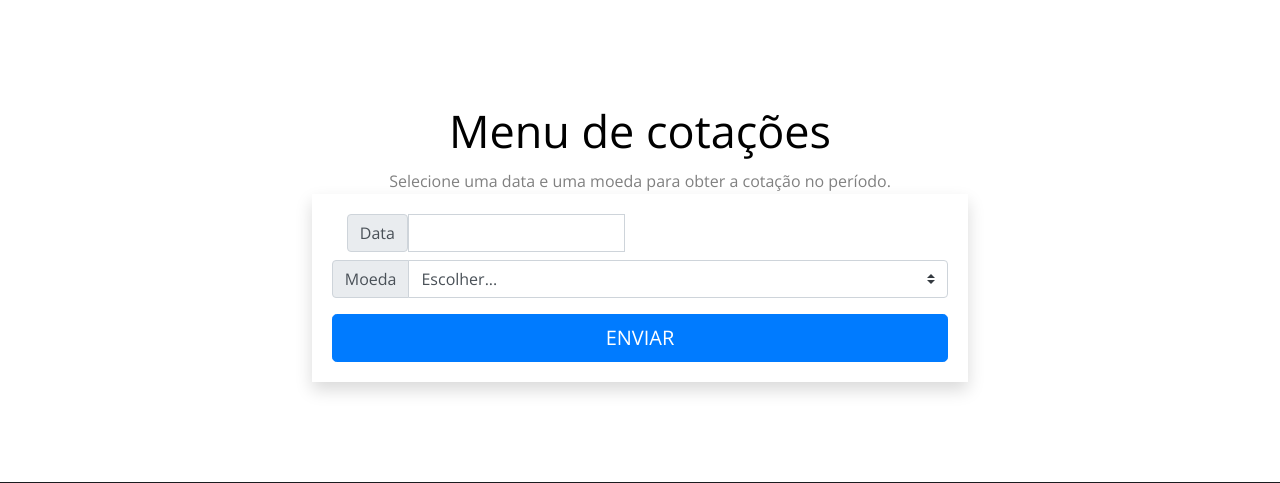
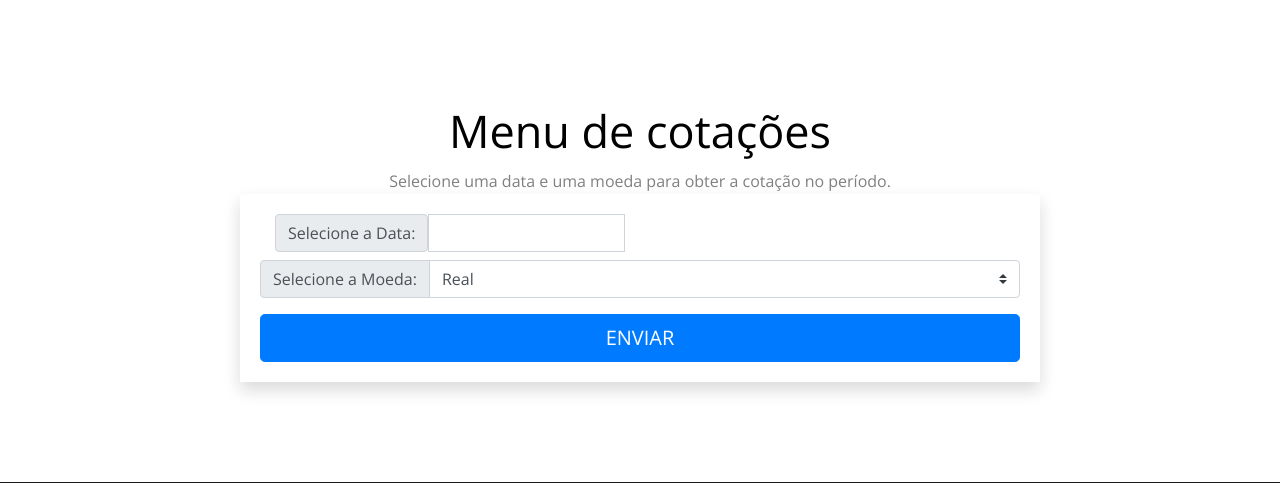
Before and after one commit to julioreis-dev/price_coins, a Django app: page /coins/ in a window 1280 px wide; the page is wider, and only the part inside the window is pictured. Shown: the part 61-544 px from the top of that part. Run offline with Django 3.2, Linux system fonts and the light colour scheme; some libraries are stand-ins or nearby versions.

Commit message:
test(dashboard/coins): improvements in input fields
improvements in input fields

```diff
--- a/cotacao/templates/dashboard/coins.html
+++ b/cotacao/templates/dashboard/coins.html
@@ -70,7 +70,7 @@
                                         <div class="col-md-6 mb-2">
 <!--                                            <input class="form-control main" name="date" type="text" placeholder="data" required>-->
                                             <div class="input-group date" data-provide="datepicker">
-                                                <label class="input-group-text">Data</label>
+                                                <label class="input-group-text">Selecione a Data:</label>
                                                 <input type="text" class="form-control" name="date" id="exemplo">
                                                 <div class="input-group-addon">
                                                     <span class="glyphicon glyphicon-th"></span>
@@ -81,17 +81,15 @@
                                         <!-- Coin -->
                                         <div class="input-group mb-3">
                                           <div class="input-group-prepend">
-                                            <label class="input-group-text" for="inputGroupSelect01">Moeda</label>
+                                            <label class="input-group-text" for="inputGroupSelect01">Selecione a Moeda:</label>
                                           </div>
                                           <select class="custom-select" id="inputGroupSelect01" name="coin">
-                                            <option selected>Escolher...</option>
-                                            <option value="BRL">Real</option>
+                                            <option value="BRL" selected>Real</option>
                                             <option value="EUR">Euro</option>
                                             <option value="JPY">Iene</option>
                                           </select>
                                         </div >
                                             <button type="submit" class="btn btn-primary btn-lg btn-block">Enviar</button>
-<!--                                            <button type="submit" class="btn btn-primary btn-sm">Enviar</button>-->
                                         </div>
                                 </form>
                             </div>
```
